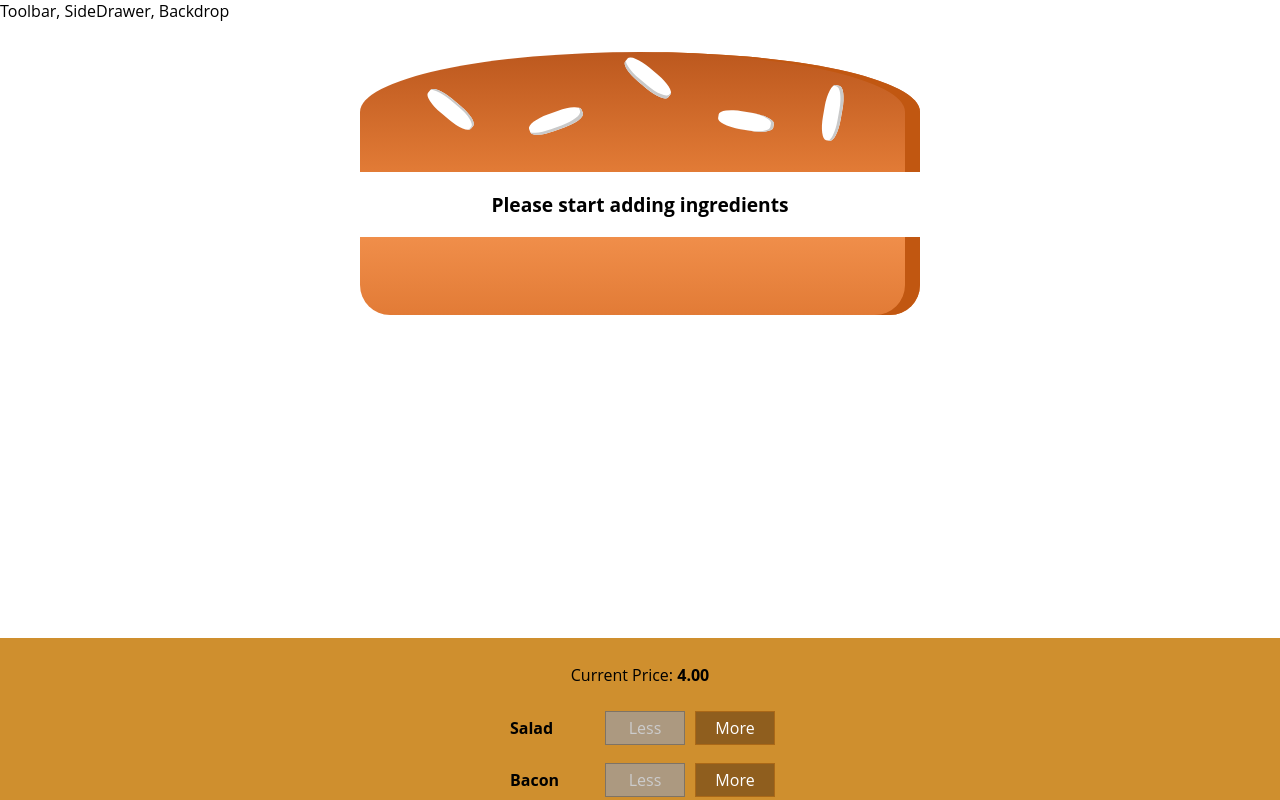
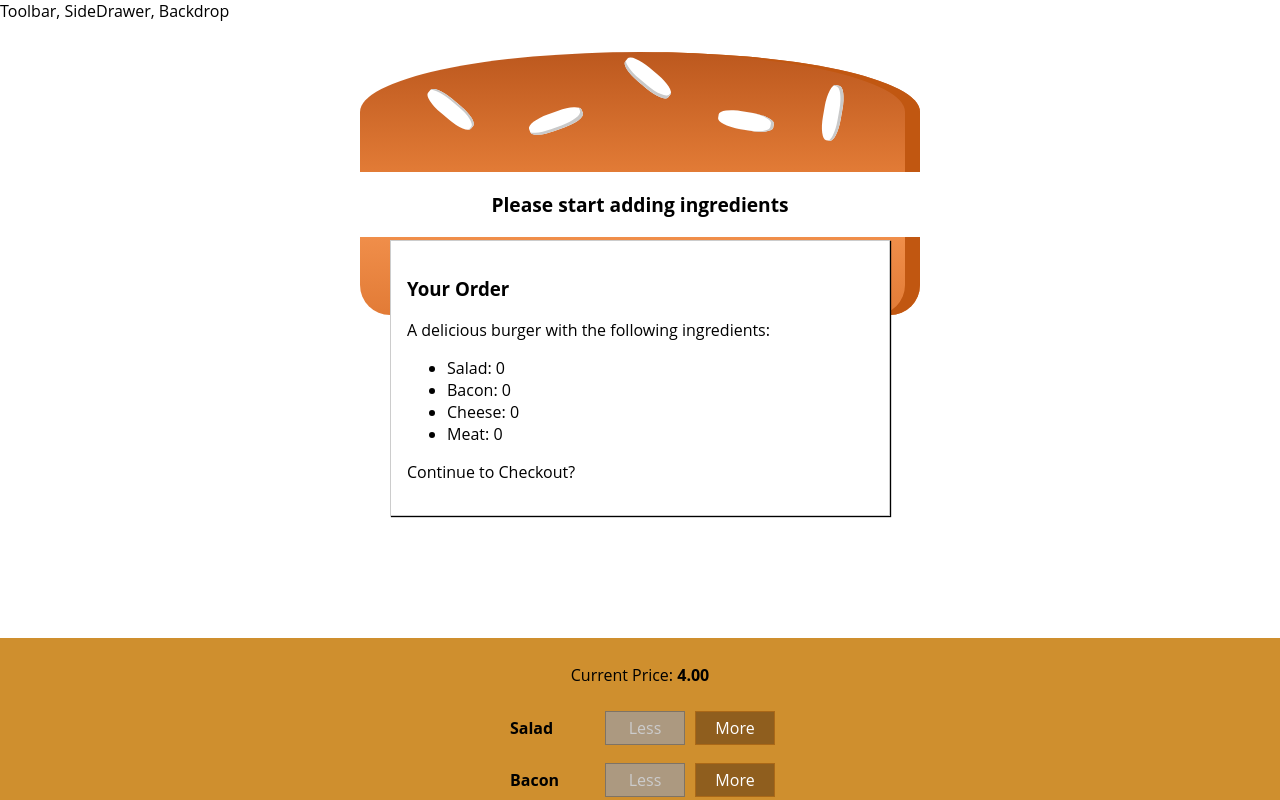
Before and after one commit to Salsa-Dude/My-Burger-App, a React app: page / in a window 1280 px wide. Shown: the top 800 px of the page. Built offline with nearby package versions, Linux system fonts and the light colour scheme; the HTML template or start-up script is replaced by a standard one.

Commit message:
Added the Order Summary Modal

```diff
--- /dev/null
+++ b/src/components/Burger/OrderSummary/OrderSummary.js
@@ -0,0 +1,22 @@
+import React, { Fragment } from "react";
+
+const orderSummary = props => {
+  const ingredientSummary = Object.keys(props.ingredients).map(igKey => {
+    return (
+      <li key={igKey}>
+        <span style={{ textTransform: "capitalize" }}>{igKey}</span>:{" "}
+        {props.ingredients[igKey]}
+      </li>
+    );
+  });
+  return (
+    <Fragment>
+      <h3>Your Order</h3>
+      <p>A delicious burger with the following ingredients:</p>
+      <ul>{ingredientSummary}</ul>
+      <p>Continue to Checkout?</p>
+    </Fragment>
+  );
+};
+
+export default orderSummary;
--- /dev/null
+++ b/src/components/UI/Modal/Modal.css
@@ -0,0 +1,20 @@
+.Modal {
+  position: fixed;
+  z-index: 500;
+  background-color: white;
+  width: 70%;
+  border: 1px solid #ccc;
+  box-shadow: 1px 1px 1px black;
+  padding: 16px;
+  left: 15%;
+  top: 30%;
+  box-sizing: border-box;
+  transition: all 0.3s ease-out;
+}
+
+@media (min-width: 600px) {
+  .Modal {
+    width: 500px;
+    left: calc(50% - 250px);
+  }
+}
--- /dev/null
+++ b/src/components/UI/Modal/Modal.js
@@ -0,0 +1,8 @@
+import React from "react";
+import classes from "./Modal.css";
+
+const modal = props => {
+  return <div className={classes.Modal}>{props.children}</div>;
+};
+
+export default modal;
--- a/src/containers/BurgerBuilder/BurgerBuilder.js
+++ b/src/containers/BurgerBuilder/BurgerBuilder.js
@@ -1,6 +1,8 @@
 import React, { Component, Fragment } from "react";
 import Burger from "../../components/Burger/Burger";
 import BuildControls from "../../components/Burger/BuildControls/BuildControls.js";
+import Modal from "../../components/UI/Modal/Modal";
+import OrderSummary from "../../components/Burger/OrderSummary/OrderSummary";
 
 const INGREDIENT_PRICES = {
   salad: 0.5,
@@ -84,6 +86,9 @@
     }
     return (
       <Fragment>
+        <Modal>
+          <OrderSummary ingredients={this.state.ingredients} />
+        </Modal>
         <Burger ingredients={this.state.ingredients} />
         <BuildControls
           purchasable={this.state.purchasable}
```
Also changed, not shown: src/components/UI/Backdrop/Backdrop.js (added).
